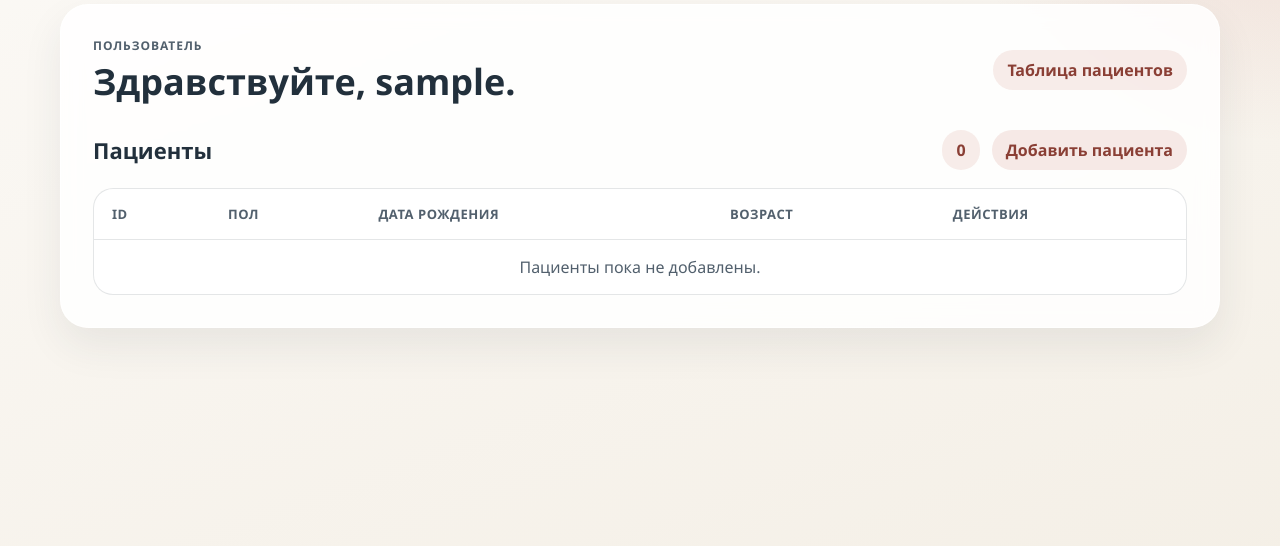
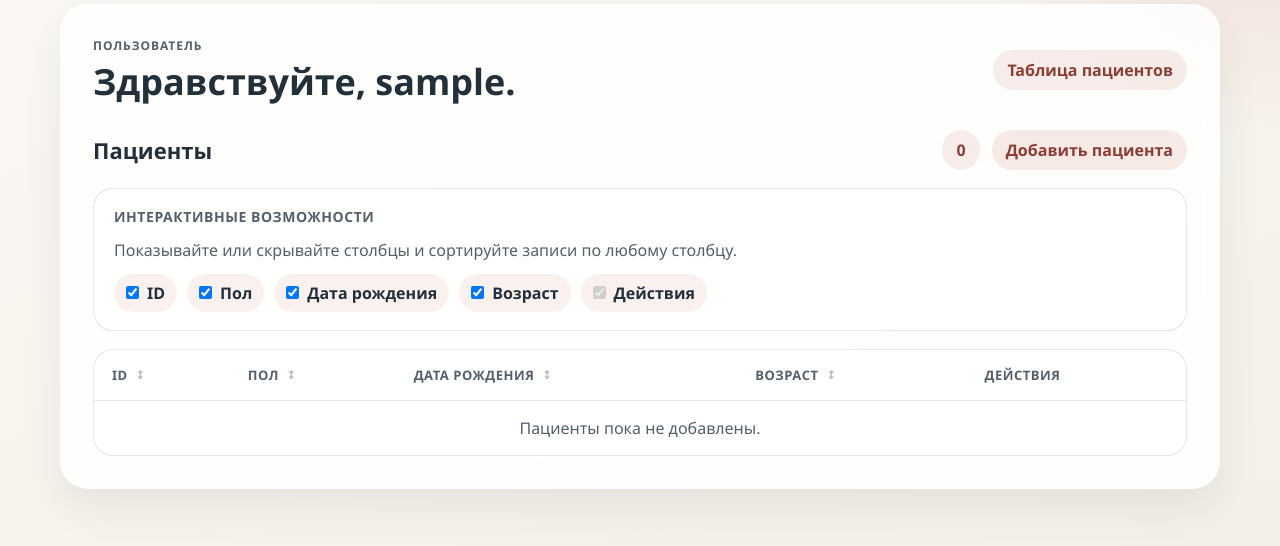
Before and after one commit to Deni3is/hospital, a Django app: page / in a window 1280 px wide. Shown: the part 219-765 px from the top of the page. Run offline with Django 5.2, Linux system fonts and the light colour scheme; the visitor is signed in with stand-in values (Sample User, id 1); data that the repository does not hold is empty.

Commit message:
Sort table and hide column. add js

```diff
--- a/registry/static/registry/css/dashboard.css
+++ b/registry/static/registry/css/dashboard.css
@@ -173,6 +173,50 @@ h3 {
     gap: 12px;
 }
 
+.table-tools {
+    display: grid;
+    gap: 12px;
+    margin-bottom: 18px;
+    padding: 18px 20px;
+    border-radius: 20px;
+    background: rgba(255, 255, 255, 0.55);
+    border: 1px solid var(--border);
+}
+
+.table-tools-title {
+    font-size: 14px;
+    font-weight: 700;
+    letter-spacing: 0.04em;
+    text-transform: uppercase;
+    color: var(--muted);
+}
+
+.table-tools-subtitle {
+    color: var(--muted);
+    line-height: 1.5;
+}
+
+.column-toggle-group {
+    display: flex;
+    flex-wrap: wrap;
+    gap: 10px;
+}
+
+.column-toggle {
+    display: inline-flex;
+    align-items: center;
+    gap: 8px;
+    padding: 8px 12px;
+    border-radius: 999px;
+    background: rgba(184, 80, 66, 0.08);
+    color: var(--text);
+    font-weight: 600;
+}
+
+.column-toggle input {
+    margin: 0;
+}
+
 .action-link,
 .table-link {
     display: inline-flex;
@@ -219,8 +263,46 @@ thead th {
     color: var(--muted);
 }
 
+.sort-button {
+    display: inline-flex;
+    align-items: center;
+    gap: 8px;
+    padding: 0;
+    border: 0;
+    background: transparent;
+    color: inherit;
+    font: inherit;
+    letter-spacing: inherit;
+    text-transform: inherit;
+    cursor: pointer;
+}
+
+.sort-button::after {
+    content: "↕";
+    font-size: 12px;
+    opacity: 0.45;
+}
+
+.sort-button.is-sorted[data-sort-direction="asc"]::after {
+    content: "↑";
+    opacity: 1;
+}
+
+.sort-button.is-sorted[data-sort-direction="desc"]::after {
+    content: "↓";
+    opacity: 1;
+}
+
+.column-label {
+    display: inline-flex;
+}
+
 tbody tr:last-child td {
     border-bottom: 0;
+}
+
+.is-hidden-column {
+    display: none;
 }
 
 .empty-state {
--- a/templates/base.html
+++ b/templates/base.html
@@ -10,5 +10,6 @@
 </head>
 <body class="{% block body_class %}{% endblock %}">
     {% block body %}{% endblock %}
+    {% block extra_js %}{% endblock %}
 </body>
 </html>
--- a/templates/registry/dashboard.html
+++ b/templates/registry/dashboard.html
@@ -5,6 +5,9 @@
 {% block body_class %}dashboard-page{% endblock %}
 {% block extra_css %}
     <link rel="stylesheet" href="{% static 'registry/css/dashboard.css' %}">
+{% endblock %}
+{% block extra_js %}
+    <script src="{% static 'registry/js/dashboard_tables.js' %}" defer></script>
 {% endblock %}
 
 {% block body %}
@@ -47,24 +50,41 @@
                             <a class="action-link" href="{% url 'patient_add' %}">Добавить пациента</a>
                         </div>
                     </div>
+
+                    <div class="table-tools" data-table-tools="patients-table">
+                        <div class="table-tools-title">Интерактивные возможности</div>
+                        <div class="table-tools-subtitle">Показывайте или скрывайте столбцы и сортируйте записи по любому столбцу.</div>
+                        <div class="column-toggle-group" data-column-toggles></div>
+                    </div>
+
                     <div class="table-wrap">
-                        <table>
+                        <table id="patients-table" data-interactive-table>
                             <thead>
                                 <tr>
-                                    <th>ID</th>
-                                    <th>Пол</th>
-                                    <th>Дата рождения</th>
-                                    <th>Возраст</th>
-                                    <th>Действия</th>
+                                    <th data-column="id" data-sort-type="number">
+                                        <button class="sort-button" type="button">ID</button>
+                                    </th>
+                                    <th data-column="gender" data-sort-type="text">
+                                        <button class="sort-button" type="button">Пол</button>
+                                    </th>
+                                    <th data-column="birth_date" data-sort-type="date">
+                                        <button class="sort-button" type="button">Дата рождения</button>
+                                    </th>
+                                    <th data-column="age" data-sort-type="number">
+                                        <button class="sort-button" type="button">Возраст</button>
+                                    </th>
+                                    <th data-column="actions">
+                                        <span class="column-label">Действия</span>
+                                    </th>
                                 </tr>
                             </thead>
                             <tbody>
                                 {% for patient in patients %}
                                     <tr>
-                                        <td>{{ patient.id }}</td>
-                                        <td>{{ patient.get_gender_display }}</td>
-                                        <td>{{ patient.birth_date|date:"d.m.Y" }}</td>
-                                        <td>{{ patient.age }}</td>
+                                        <td data-value="{{ patient.id }}">{{ patient.id }}</td>
+                                        <td data-value="{{ patient.get_gender_display }}">{{ patient.get_gender_display }}</td>
+                                        <td data-value="{{ patient.birth_date|date:'Y-m-d' }}">{{ patient.birth_date|date:"d.m.Y" }}</td>
+                                        <td data-value="{{ patient.age }}">{{ patient.age }}</td>
                                         <td><a class="table-link" href="{% url 'patient_edit' patient.pk %}">Изменить</a></td>
                                     </tr>
                                 {% empty %}
@@ -85,30 +105,53 @@
                             <a class="action-link" href="{% url 'device_add' %}">Добавить устройство</a>
                         </div>
                     </div>
+
+                    <div class="table-tools" data-table-tools="devices-table">
+                        <div class="table-tools-title">Интерактивные возможности</div>
+                        <div class="table-tools-subtitle">Показывайте или скрывайте столбцы и сортируйте записи по любому столбцу.</div>
+                        <div class="column-toggle-group" data-column-toggles></div>
+                    </div>
+
                     <div class="table-wrap">
-                        <table>
+                        <table id="devices-table" data-interactive-table>
                             <thead>
                                 <tr>
-                                    <th>ID</th>
-                                    <th>UID1</th>
-                                    <th>UID2</th>
-                                    <th>UID3</th>
-                                    <th>Бренд</th>
-                                    <th>Модель</th>
-                                    <th>Название</th>
-                                    <th>Действия</th>
+                                    <th data-column="id" data-sort-type="number">
+                                        <button class="sort-button" type="button">ID</button>
+                                    </th>
+                                    <th data-column="uid1" data-sort-type="text">
+                                        <button class="sort-button" type="button">UID1</button>
+                                    </th>
+                                    <th data-column="uid2" data-sort-type="text">
+                                        <button class="sort-button" type="button">UID2</button>
+                                    </th>
+                                    <th data-column="uid3" data-sort-type="text">
+                                        <button class="sort-button" type="button">UID3</button>
+                                    </th>
+                                    <th data-column="brand" data-sort-type="text">
+                                        <button class="sort-button" type="button">Бренд</button>
+                                    </th>
+                                    <th data-column="model" data-sort-type="text">
+                                        <button class="sort-button" type="button">Модель</button>
+                                    </th>
+                                    <th data-column="name" data-sort-type="text">
+                                        <button class="sort-button" type="button">Название</button>
+                                    </th>
+                                    <th data-column="actions">
+                                        <span class="column-label">Действия</span>
+                                    </th>
                                 </tr>
                             </thead>
                             <tbody>
                                 {% for device in devices %}
                                     <tr>
-                                        <td>{{ device.id }}</td>
-                                        <td>{{ device.uid1 }}</td>
-                                        <td>{{ device.uid2 }}</td>
-                                        <td>{{ device.uid3 }}</td>
-                                        <td>{{ device.get_brand_display }}</td>
-                                        <td>{{ device.model }}</td>
-                                        <td>{{ device.name }}</td>
+                                        <td data-value="{{ device.id }}">{{ device.id }}</td>
+                                        <td data-value="{{ device.uid1 }}">{{ device.uid1 }}</td>
+                                        <td data-value="{{ device.uid2 }}">{{ device.uid2 }}</td>
+                                        <td data-value="{{ device.uid3 }}">{{ device.uid3 }}</td>
+                                        <td data-value="{{ device.get_brand_display }}">{{ device.get_brand_display }}</td>
+                                        <td data-value="{{ device.model }}">{{ device.model }}</td>
+                                        <td data-value="{{ device.name }}">{{ device.name }}</td>
                                         <td><a class="table-link" href="{% url 'device_edit' device.pk %}">Изменить</a></td>
                                     </tr>
                                 {% empty %}
```
Also changed, not shown: registry/static/registry/js/dashboard_tables.js (added, +121 -0 lines).
